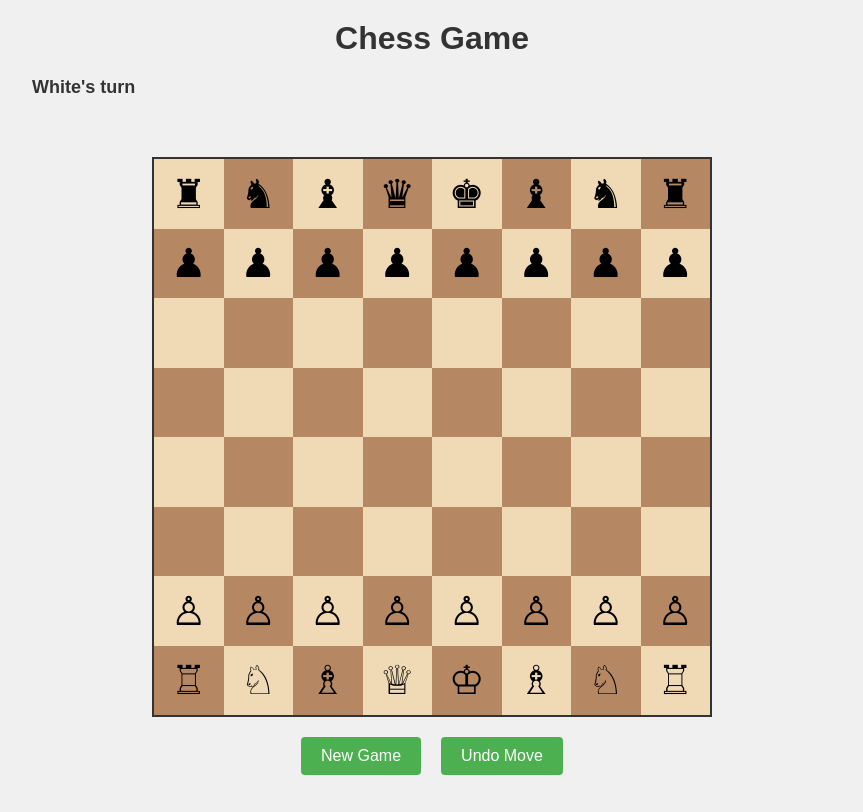
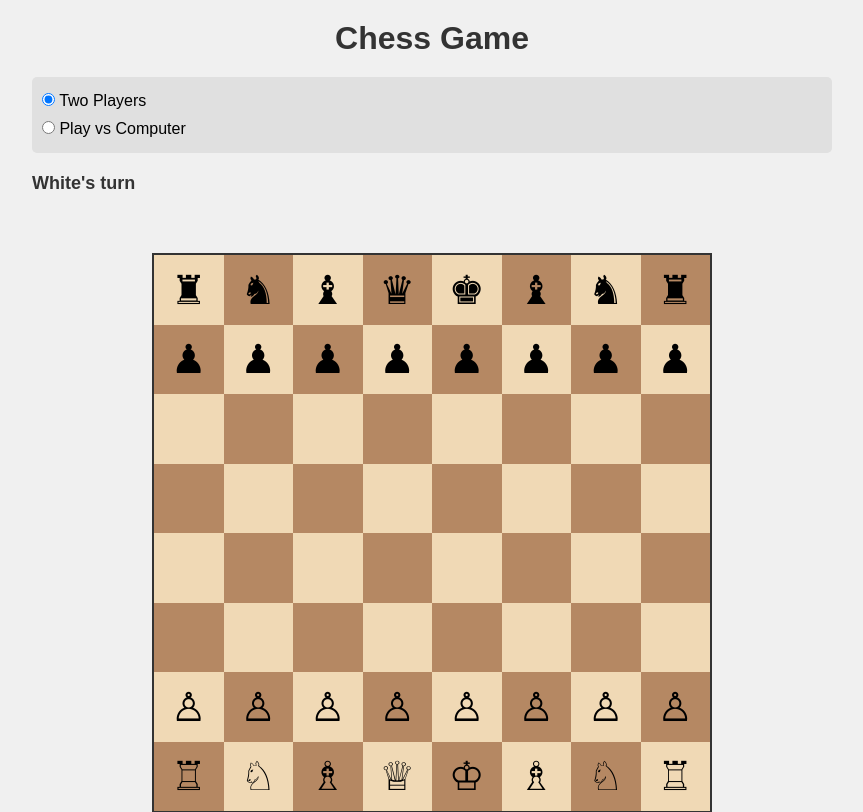
Before and after one commit to garresandeep5/chess_game, a Flask app: page / in a window 1280 px wide. Shown: the top 812 px of the page, without its empty margins (208-1071 px from the left). Before the commit the page ends 775 px from the top, so only its background shows below. Run offline with Flask 3, Linux system fonts and the light colour scheme.

Commit message:
newchange code

```diff
--- a/static/css/style.css
+++ b/static/css/style.css
@@ -21,6 +21,27 @@ h1 {
     text-align: center;
     margin-bottom: 20px;
     color: #333;
+}
+
+.game-mode {
+    display: flex;
+    flex-direction: column;
+    margin-bottom: 20px;
+    padding: 10px;
+    background-color: #e0e0e0;
+    border-radius: 5px;
+}
+
+.game-mode label {
+    margin: 5px 0;
+    cursor: pointer;
+}
+
+.computer-color {
+    margin-top: 10px;
+    margin-left: 20px;
+    padding-top: 5px;
+    border-top: 1px solid #ccc;
 }
 
 .game-info {
--- a/static/js/app.js
+++ b/static/js/app.js
@@ -5,8 +5,63 @@ document.addEventListener('DOMContentLoaded', () => {
     const blackCapturedElement = document.getElementById('black-captured');
     const resetButton = document.getElementById('reset-btn');
     const undoButton = document.getElementById('undo-btn');
+    const gameModeRadios = document.querySelectorAll('input[name="game-mode"]');
+    const computerColorRadios = document.querySelectorAll('input[name="computer-color"]');
+    const computerColorDiv = document.querySelector('.computer-color');
 
     const game = new Chess();
+
+    // Game mode selection
+    gameModeRadios.forEach(radio => {
+        radio.addEventListener('change', (e) => {
+            const vsComputer = e.target.value === 'vs-computer';
+            computerColorDiv.style.display = vsComputer ? 'block' : 'none';
+
+            const computerColor = document.querySelector('input[name="computer-color"]:checked').value;
+            game.setGameMode(vsComputer, computerColor);
+
+            // Reset the game when changing mode
+            game.resetGame();
+            renderBoard();
+            renderStatus();
+            renderCapturedPieces();
+
+            // If computer is white, make the first move
+            if (vsComputer && computerColor === 'white') {
+                setTimeout(() => {
+                    game.makeComputerMove();
+                    renderBoard();
+                    renderStatus();
+                    renderCapturedPieces();
+                }, 500);
+            }
+        });
+    });
+
+    computerColorRadios.forEach(radio => {
+        radio.addEventListener('change', (e) => {
+            if (document.querySelector('input[name="game-mode"]:checked').value === 'vs-computer') {
+                const computerColor = e.target.value;
+                game.setGameMode(true, computerColor);
+
+                // Reset the game when changing computer color
+                game.resetGame();
+                renderBoard();
+                renderStatus();
+                renderCapturedPieces();
+
+                // If computer is white, make the first move
+                if (computerColor === 'white') {
+                    setTimeout(() => {
+                        game.makeComputerMove();
+                        renderBoard();
+                        renderStatus();
+                        renderCapturedPieces();
+                    }, 500);
+                }
+            }
+        });
+    });
 
     function renderBoard() {
         // Clear the board
@@ -78,6 +133,11 @@ document.addEventListener('DOMContentLoaded', () => {
     function handleSquareClick(row, col) {
         if (game.gameOver) return;
 
+        // If it's computer's turn, don't allow player to move
+        if (game.vsComputer && game.currentPlayer === game.computerColor) {
+            return;
+        }
+
         const piece = game.board[row][col];
 
         // If a piece is already selected
@@ -100,6 +160,16 @@ document.addEventListener('DOMContentLoaded', () => {
         renderBoard();
         renderStatus();
         renderCapturedPieces();
+
+        // If it's now the computer's turn, make a move after a short delay
+        if (!game.gameOver && game.vsComputer && game.currentPlayer === game.computerColor) {
+            setTimeout(() => {
+                game.makeComputerMove();
+                renderBoard();
+                renderStatus();
+                renderCapturedPieces();
+            }, 500);
+        }
     }
 
     resetButton.addEventListener('click', () => {
@@ -107,18 +177,59 @@ document.addEventListener('DOMContentLoaded', () => {
         renderBoard();
         renderStatus();
         renderCapturedPieces();
+
+        // If computer plays white, make the first move
+        if (game.vsComputer && game.computerColor === 'white') {
+            setTimeout(() => {
+                game.makeComputerMove();
+                renderBoard();
+                renderStatus();
+                renderCapturedPieces();
+            }, 500);
+        }
     });
 
     undoButton.addEventListener('click', () => {
-        if (game.undoMove()) {
-            renderBoard();
-            renderStatus();
-            renderCapturedPieces();
+        // In computer mode, undo both the computer's move and the player's move
+        if (game.vsComputer) {
+            if (game.undoMove()) {
+                // If the current player is the human player, undo one more move
+                // to get back to the human player's turn
+                if (game.currentPlayer !== game.computerColor) {
+                    game.undoMove();
+                }
+                renderBoard();
+                renderStatus();
+                renderCapturedPieces();
+            }
+        } else {
+            // In two-player mode, just undo one move
+            if (game.undoMove()) {
+                renderBoard();
+                renderStatus();
+                renderCapturedPieces();
+            }
         }
     });
+
+    // Initialize game mode
+    const vsComputer = document.querySelector('input[name="game-mode"]:checked').value === 'vs-computer';
+    const computerColor = document.querySelector('input[name="computer-color"]:checked').value;
+    computerColorDiv.style.display = vsComputer ? 'block' : 'none';
+    game.setGameMode(vsComputer, computerColor);
 
     // Initial render
     renderBoard();
     renderStatus();
     renderCapturedPieces();
+
+    // If computer plays white, make the first move
+    if (vsComputer && computerColor === 'white') {
+        setTimeout(() => {
+            game.makeComputerMove();
+            renderBoard();
+            renderStatus();
+            renderCapturedPieces();
+        }, 500);
+    }
 });
--- a/static/js/chess.js
+++ b/static/js/chess.js
@@ -10,6 +10,8 @@ class Chess {
             black: []
         };
         this.gameOver = false;
+        this.vsComputer = false;
+        this.computerColor = 'black';
     }
 
     createInitialBoard() {
@@ -370,4 +372,105 @@ class Chess {
         };
         this.gameOver = false;
     }
+
+    // Computer player methods
+    makeComputerMove() {
+        if (this.gameOver || this.currentPlayer !== this.computerColor) {
+            return false;
+        }
+
+        // Get all possible moves for the computer
+        const allMoves = [];
+        for (let row = 0; row < 8; row++) {
+            for (let col = 0; col < 8; col++) {
+                const piece = this.board[row][col];
+                if (piece && piece.color === this.computerColor) {
+                    const moves = this.getValidMoves(row, col, piece);
+                    moves.forEach(move => {
+                        allMoves.push({
+                            fromRow: row,
+                            fromCol: col,
+                            toRow: move.row,
+                            toCol: move.col,
+                            piece: piece,
+                            capture: move.capture,
+                            score: this.evaluateMove(piece, move)
+                        });
+                    });
+                }
+            }
+        }
+
+        if (allMoves.length === 0) {
+            return false;
+        }
+
+        // Sort moves by score (highest first)
+        allMoves.sort((a, b) => b.score - a.score);
+
+        // Select one of the top moves (with some randomness)
+        const topMoves = allMoves.slice(0, Math.min(3, allMoves.length));
+        const selectedMove = topMoves[Math.floor(Math.random() * topMoves.length)];
+
+        // Make the move
+        this.selectPiece(selectedMove.fromRow, selectedMove.fromCol);
+        this.movePiece(selectedMove.toRow, selectedMove.toCol);
+
+        return true;
+    }
+
+    evaluateMove(piece, move) {
+        let score = 0;
+
+        // Prioritize captures based on piece value
+        if (move.capture) {
+            const capturedPiece = this.board[move.row][move.col];
+            score += this.getPieceValue(capturedPiece.type) * 10;
+        }
+
+        // Prioritize center control for knights and bishops
+        if (piece.type === 'knight' || piece.type === 'bishop') {
+            const centerDistance = Math.abs(move.row - 3.5) + Math.abs(move.col - 3.5);
+            score += (4 - centerDistance);
+        }
+
+        // Prioritize pawn advancement
+        if (piece.type === 'pawn') {
+            const advancement = piece.color === 'white' ? 6 - move.row : move.row - 1;
+            score += advancement;
+
+            // Extra points for pawns that can be promoted
+            if ((piece.color === 'white' && move.row === 0) ||
+                (piece.color === 'black' && move.row === 7)) {
+                score += 20;
+            }
+        }
+
+        // Add some randomness
+        score += Math.random() * 0.5;
+
+        return score;
+    }
+
+    getPieceValue(pieceType) {
+        const values = {
+            'pawn': 1,
+            'knight': 3,
+            'bishop': 3,
+            'rook': 5,
+            'queen': 9,
+            'king': 100
+        };
+        return values[pieceType] || 0;
+    }
+
+    setGameMode(vsComputer, computerColor) {
+        this.vsComputer = vsComputer;
+        this.computerColor = computerColor;
+
+        // If computer is white, make the first move
+        if (this.vsComputer && this.computerColor === 'white' && this.currentPlayer === 'white') {
+            this.makeComputerMove();
+        }
+    }
 }
--- a/templates/index.html
+++ b/templates/index.html
@@ -9,6 +9,22 @@
 <body>
     <div class="container">
         <h1>Chess Game</h1>
+        <div class="game-mode">
+            <label>
+                <input type="radio" name="game-mode" value="two-player" checked> Two Players
+            </label>
+            <label>
+                <input type="radio" name="game-mode" value="vs-computer"> Play vs Computer
+            </label>
+            <div class="computer-color" style="display: none;">
+                <label>
+                    <input type="radio" name="computer-color" value="black" checked> Computer plays Black
+                </label>
+                <label>
+                    <input type="radio" name="computer-color" value="white"> Computer plays White
+                </label>
+            </div>
+        </div>
         <div class="game-info">
             <div id="status">White's turn</div>
             <div id="captured-pieces">
```
